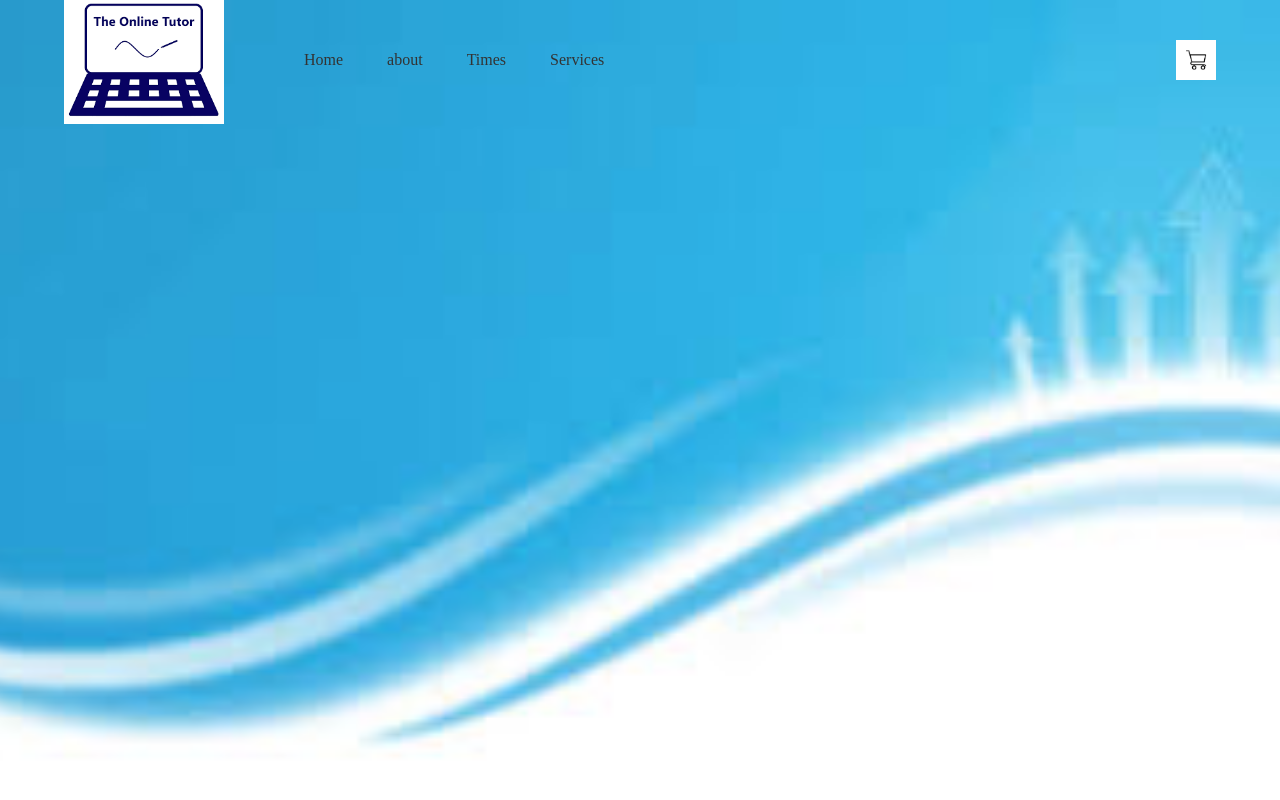
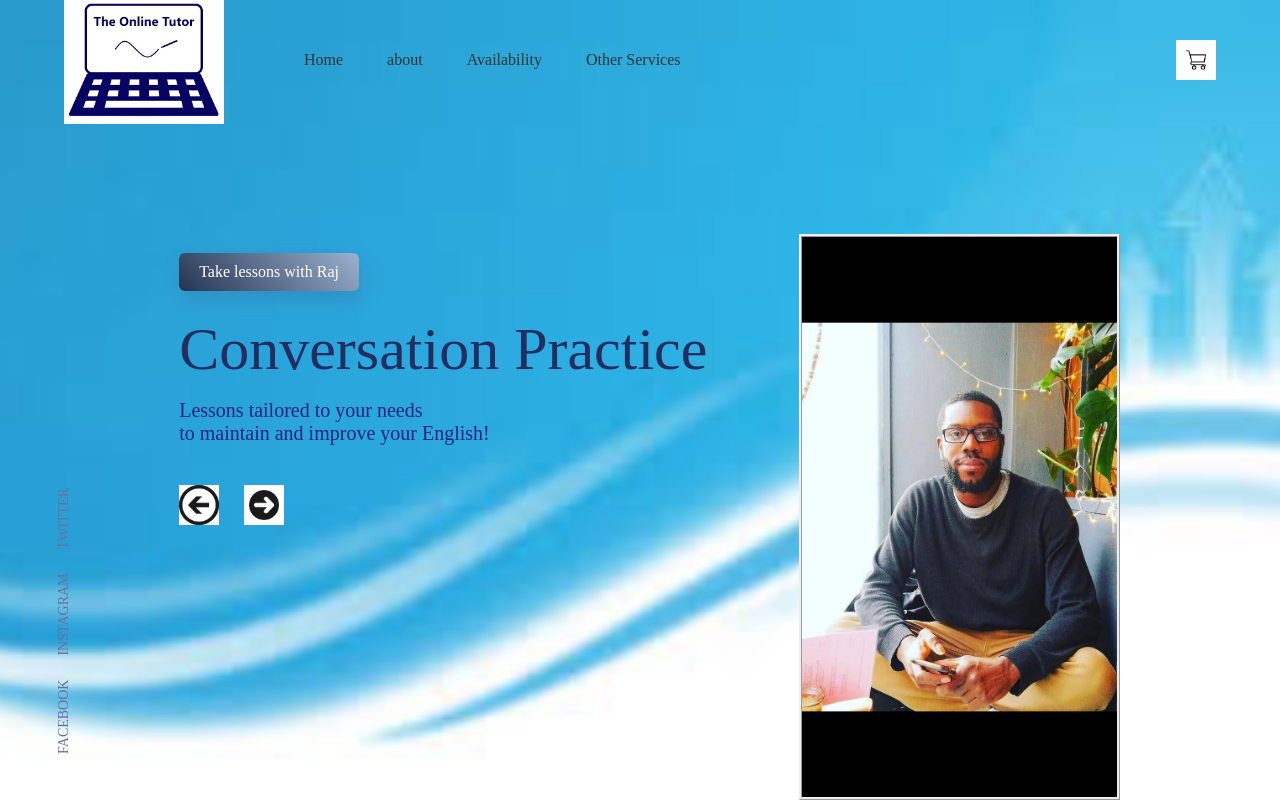
Before and after one commit to Rajmalik89/tutor-webpage, a plain HTML site: page index.html in a window 1280 px wide. Drawn offline with Linux system fonts and the light colour scheme.

Commit message:
Additions
A few additions from the previous day.

```diff
--- a/index.html
+++ b/index.html
@@ -17,15 +17,30 @@
         <ul>
           <li><a href="">Home</a></li>
           <li><a href="">about</a></li>
-          <li><a href="">Times</a></li>
-          <li><a href="">Services</a></li>
+          <li><a href="">Availability</a></li>
+          <li><a href="">Other Services</a></li>
 
 
 
         </ul>
       </nav>
       <img src="pics/cart.png" class="cart">
-
+    </div>
+    <br>
+    <div class="content">
+      <a href="" class="btn">Take lessons with Raj</a>
+      <h1>Conversation Practice</h1>
+      <p>Lessons tailored to your needs <br>to maintain and improve your English!</p>
+      <div class="arrow-icons">
+        <img src="pics/back.png">
+        <img src="pics/next.png">
+      </div>
+    </div>
+    <img src="pics/coverpic.jpg" class="coverpic">
+    <div class="social-links">
+      <a href="">FACEBOOK</a>
+      <a href="">INSTAGRAM</a>
+      <a href="">TWITTER</a>
     </div>
   </div>
 </body>
--- a/style.css
+++ b/style.css
@@ -41,3 +41,57 @@ nav ul li a{
   text-decoration: none;
   color: #333;
 }
+.content h1{
+  font-size: 60px;
+  font-weight: 100;
+  margin-top: 24px;
+  margin-bottom: 15px;
+  color: #232d60;
+}
+.content p{
+  font-size: 20px;
+  color: #25237e;
+}
+.content{
+  margin-left: 10%;
+  margin-top: 10%;
+}
+.content .btn{
+  display: inline-block;
+  background: linear-gradient(45deg,#243353, #9cb2ce);
+  border-radius: 6px;
+  padding: 10px 20px;
+  box-sizing: border-box;
+  text-decoration: none;
+  color: #fff;
+  box-shadow: 3px 8px 22px rgba(94,28,68,0.15);
+}
+.arrow-icons{
+margin-top: 40px;
+display: flex;
+}
+.arrow-icons img{
+  width: 40px;
+  margin-right: 25px;
+}
+.coverpic{
+  height: 70%;
+  position: absolute;
+  bottom: 0%;
+  right: 160px;
+  border-style: ridge;
+  border-color: #9cb2ce, 60px;
+
+}
+.social-links{
+  transform: rotate(-90deg);
+  position: absolute;
+  left: -80px;
+  bottom: 180px;
+}
+.social-links a{
+  text-decoration: none;
+  color: #6a7199;
+  padding-right: 20px;
+  font-size: 14px;
+}
```
